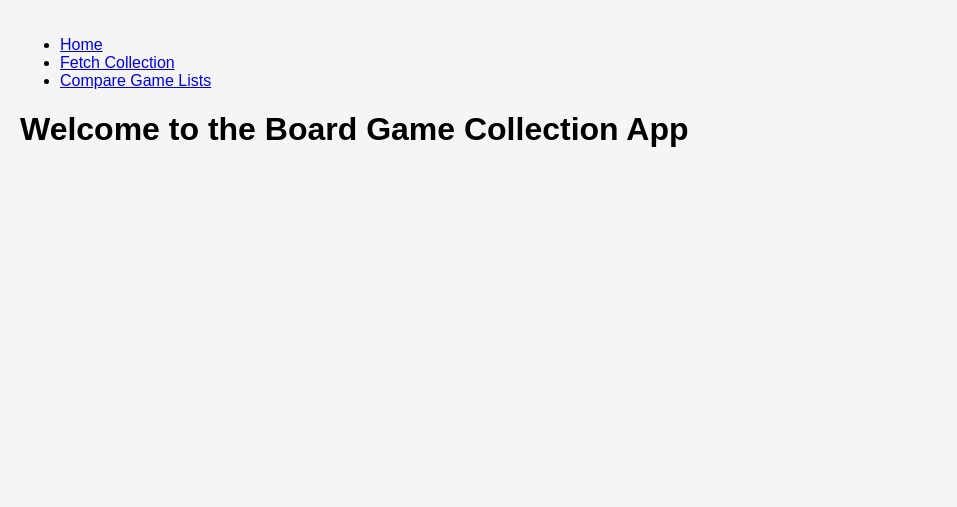
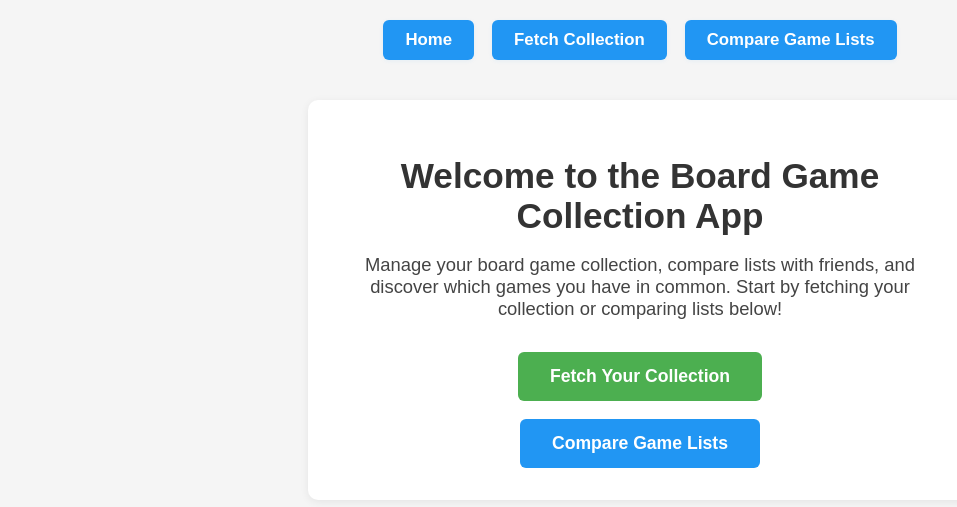
Before and after one commit to fgoicovic/bgg-collection-app, a Flask app: page / in a window 1280 px wide. Shown: the top 507 px of the page, without its empty margins (0-957 px from the left). Run offline with Flask 3, Linux system fonts and the light colour scheme.

Commit message:
update ignore

```diff
--- a/app.py
+++ b/app.py
@@ -57,11 +57,18 @@ def compare_selection():
     common_games_set = None
     common_games = []
 
+    # In-memory cache for game names (per request), filled from selected lists
+    game_name_cache = {}
+
     for list_name in list_names:
         user_password = read_encrypted_data(f"{list_name}-password.enc", password)
         data = read_encrypted_data(f"{list_name}-selected.enc", user_password)
         data = json.loads(data)
         games = set(data.get('selected_games', []))
+        # Fill cache from selected_game_names if present
+        if 'selected_game_names' in data:
+            for gid, gname in data['selected_game_names'].items():
+                game_name_cache[gid] = gname
 
         if common_games_set is None:
             common_games_set = games
@@ -70,7 +77,11 @@ def compare_selection():
 
     if common_games_set:
         for game_id in common_games_set:
-            game_name = _get_game_name(game_id)
+            if game_id in game_name_cache:
+                game_name = game_name_cache[game_id]
+            else:
+                game_name = _get_game_name(game_id)
+                game_name_cache[game_id] = game_name
             common_games.append(game_name)
 
     # sort games alphabetically
@@ -147,13 +158,15 @@ def get_game_name(game_id):
 @app.route('/api/selected_games', methods=['POST'])
 def selected_games():
     selected_games = request.json.get('selected_games', [])
+    selected_game_names = request.json.get('selected_game_names', {})  # expects {game_id: name}
     username: str = request.json.get('user_name')
     password: str = request.json.get('user_password')
     collection: str = request.json.get('collection')
 
     output = {
         'collection': collection,
-        'selected_games': selected_games
+        'selected_games': selected_games,
+        'selected_game_names': selected_game_names
     }
     output_data = json.dumps(output)
 
--- a/static/css/style.css
+++ b/static/css/style.css
@@ -1,3 +1,21 @@
+/* Modern nav link button style */
+.nav-link-btn {
+    display: inline-block;
+    padding: 10px 22px;
+    background: #2196F3;
+    color: #fff !important;
+    border-radius: 6px;
+    text-decoration: none;
+    font-weight: bold;
+    font-size: 1.05em;
+    transition: background 0.18s, box-shadow 0.18s;
+    box-shadow: 0 1px 4px rgba(33,150,243,0.08);
+}
+.nav-link-btn:hover, .nav-link-btn:focus {
+    background: #1769aa;
+    color: #fff !important;
+    box-shadow: 0 2px 8px rgba(33,150,243,0.18);
+}
 body {
     font-family: Arial, sans-serif;
     background-color: #f5f5f5;
--- a/templates/base.html
+++ b/templates/base.html
@@ -9,10 +9,16 @@
 <body>
     <header>
         <nav>
-            <ul>
-                <li><a href="{{ url_for('index') }}">Home</a></li>
-                <li><a href="{{ url_for('fetch_collection') }}">Fetch Collection</a></li>
-                <li><a href="{{ url_for('compare_lists') }}">Compare Game Lists</a></li>
+            <ul style="display: flex; gap: 18px; list-style: none; margin: 0; padding: 0; justify-content: center;">
+                <li>
+                    <a href="{{ url_for('index') }}" class="nav-link-btn">Home</a>
+                </li>
+                <li>
+                    <a href="{{ url_for('fetch_collection') }}" class="nav-link-btn">Fetch Collection</a>
+                </li>
+                <li>
+                    <a href="{{ url_for('compare_lists') }}" class="nav-link-btn">Compare Game Lists</a>
+                </li>
             </ul>
         </nav>
     </header>
--- a/templates/index.html
+++ b/templates/index.html
@@ -3,5 +3,14 @@
 {% block title %}Home{% endblock %}
 
 {% block content %}
-    <h1>Welcome to the Board Game Collection App</h1>
+    <div style="max-width: 600px; margin: 40px auto; padding: 32px; background: #fff; border-radius: 10px; box-shadow: 0 2px 8px rgba(0,0,0,0.07); text-align: center;">
+        <h1 style="margin-bottom: 16px; font-size: 2.2em; color: #333;">Welcome to the Board Game Collection App</h1>
+        <p style="font-size: 1.15em; color: #444; margin-bottom: 32px;">
+            Manage your board game collection, compare lists with friends, and discover which games you have in common. Start by fetching your collection or comparing lists below!
+        </p>
+        <div style="display: flex; flex-direction: column; gap: 18px; align-items: center;">
+            <a href="{{ url_for('fetch_collection') }}" style="display: inline-block; padding: 14px 32px; background: #4CAF50; color: #fff; border-radius: 6px; text-decoration: none; font-size: 1.1em; font-weight: bold; transition: background 0.2s;">Fetch Your Collection</a>
+            <a href="{{ url_for('compare_lists') }}" style="display: inline-block; padding: 14px 32px; background: #2196F3; color: #fff; border-radius: 6px; text-decoration: none; font-size: 1.1em; font-weight: bold; transition: background 0.2s;">Compare Game Lists</a>
+        </div>
+    </div>
 {% endblock %}
```
Also changed, not shown: static/js/collection_app.js (+13 -0 lines), static/js/comparing_app.js (+26 -2 lines), 1 other file.
